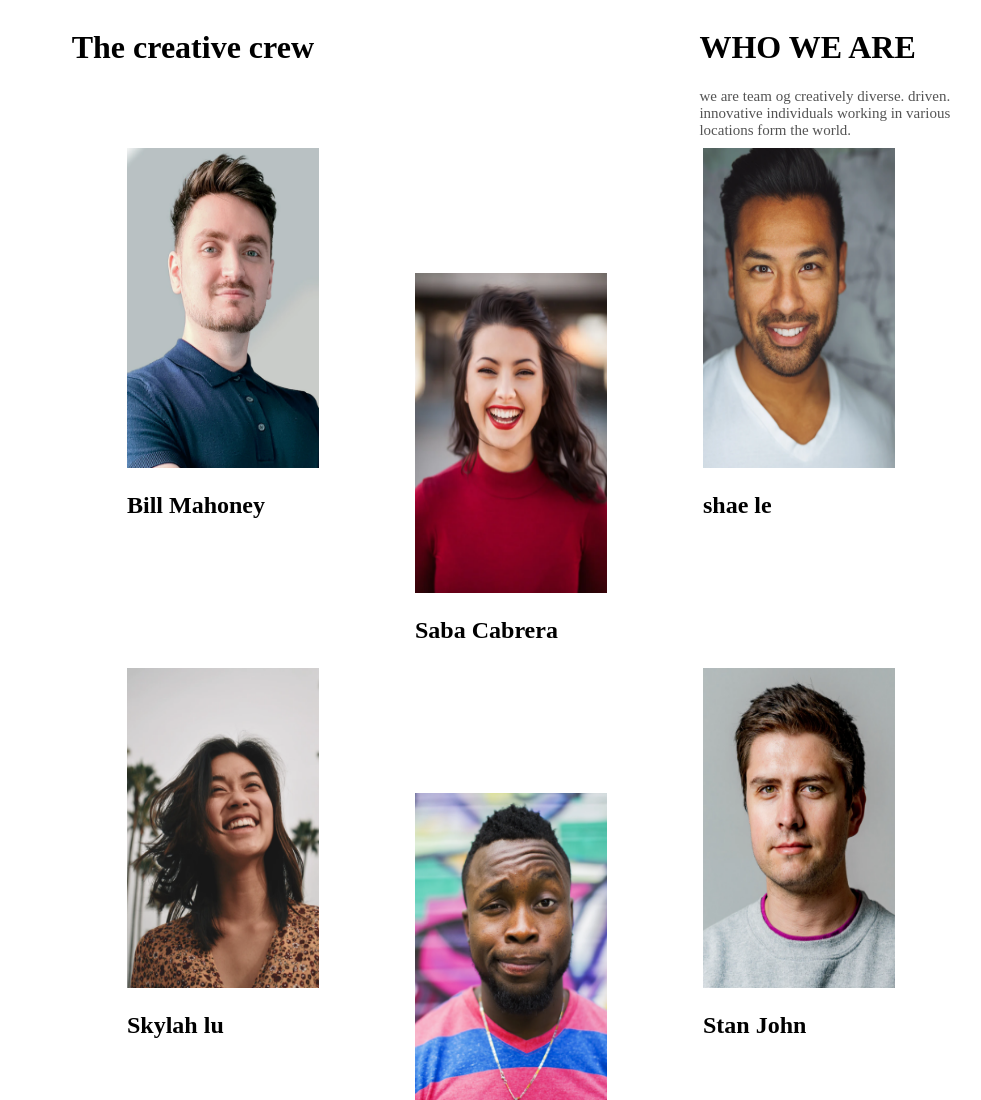
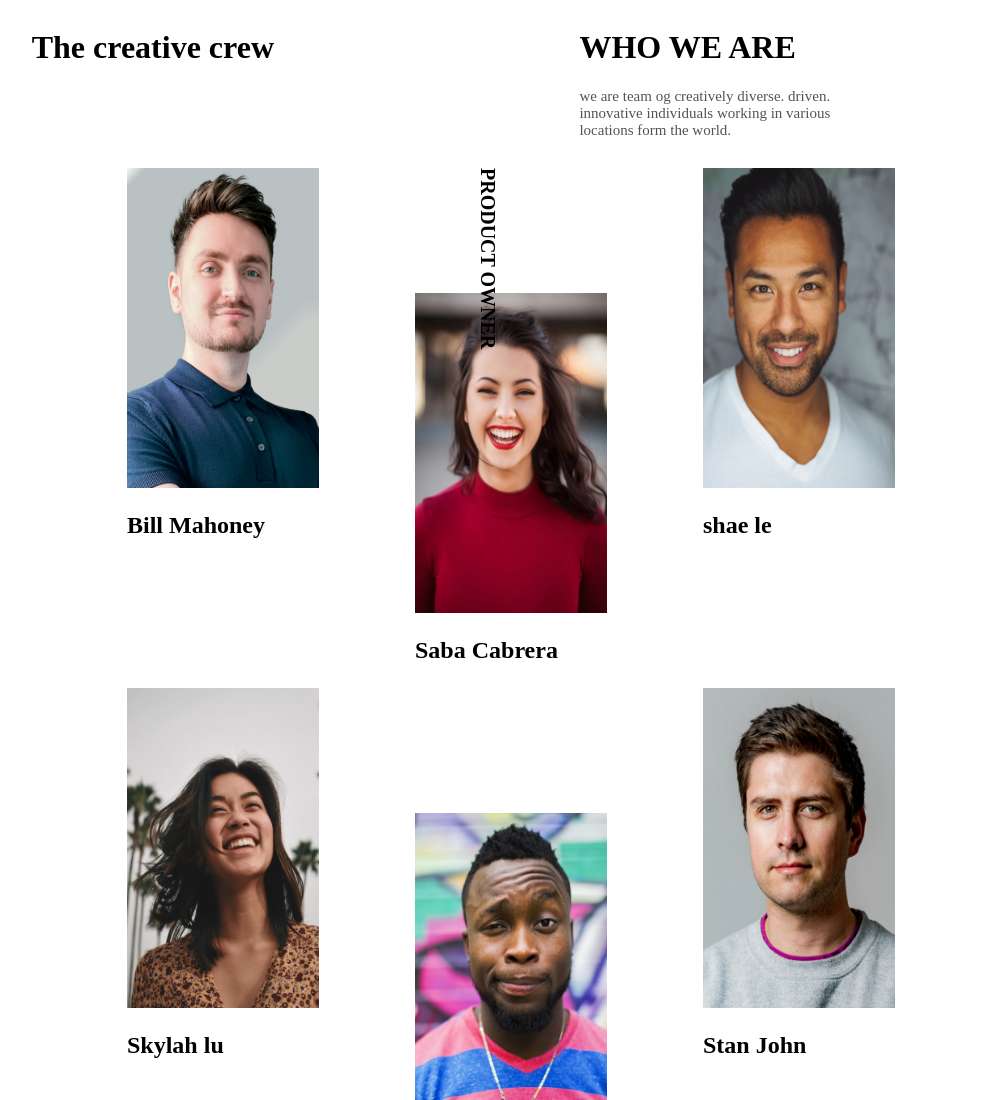
Before and after one commit to MdPiarulIslamAlif/dev-first, a plain HTML site: page index.html in a window 1280 px wide. Shown: the top 1100 px of the page, without its empty margins (129-1110 px from the left). Drawn offline with Linux system fonts and the light colour scheme.

Commit message:
added a vartical text

```diff
--- a/index.html
+++ b/index.html
@@ -25,6 +25,9 @@
           <section>
                <div class="row">
                     <div>
+                        <div class="vl">
+                            <h2 class="varticel">PRODUCT OWNER</h2>
+                        </div>
                          <img src="imgs/photo1.png" alt="">
                          <h1 class="primary-title">Bill Mahoney</h1>
                     </div>
@@ -45,6 +48,7 @@
                     </div>
                     <div class="margin-top-2">
                          <img src="imgs/photo5.png" alt="">
+
                          <h1 class="primary-title">Griff Richards</h1>
 
                     </div>
--- a/style.css
+++ b/style.css
@@ -27,14 +27,21 @@
      margin-top: 250px;
 
 }
+.varticel{
+     writing-mode: vertical-lr;
+     font-size: 20px;
+     position: absolute;
+     left: 380px;
+
+}
 
 /* shard common css style start form here  */
 
 .header-container{
      display: flex;
      justify-content: space-around;
-
-
+     margin-right: 160px;
+     margin-bottom: 50px;
 }
 
 img{
@@ -42,7 +49,7 @@ img{
      height: 40vh;
 }
 .row{
-
+     position: relative;
      margin: 30px 200px;
      height: 40vh;
      display: flex;
```
